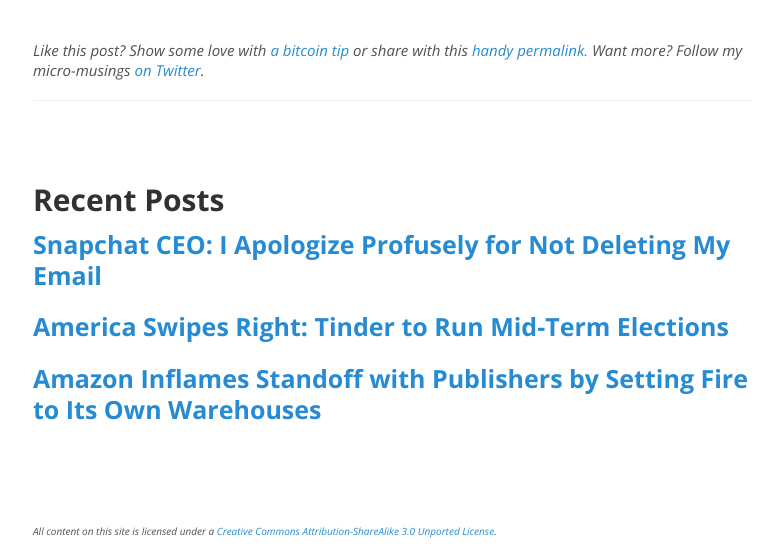
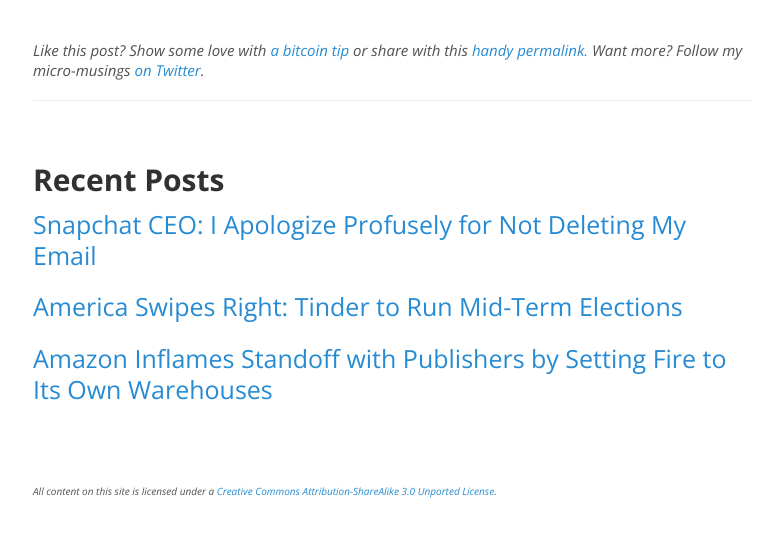
Before and after one commit to acityinohio/bitbanter-archive, a Jekyll site: the page built from _posts/2010-09-16-first-standup-routine.md, in a window 1280 px wide. Shown: the part 629-1188 px from the top of the page, without its empty margins (247-1025 px from the left). Built offline with Jekyll 4.4.1, drawn with Linux system fonts in a browser that asks for light colours; Markdown is read by kramdown in place of the engine named in the settings; after the commit the page ends 1148 px from its top, so only the background shows below that.

Commit message:
fix related posts and add some proper new tabs

```diff
--- a/_layouts/default.html
+++ b/_layouts/default.html
@@ -12,7 +12,7 @@
         <h3 class="masthead-title">
           <a href="/" title="Home">{{ site.title }}</a>
 					{% for page in site.pages_list %}
-						&nbsp;&nbsp;<small><a href="{{ page[1]  }}">{{ page[0] }}</a></small>
+					&nbsp;&nbsp;<small><a href="{{ page[1]  }}"{% if page[0] == "Tip" or page[0] == "Feed" %}target="_blank"{% endif %}>{{ page[0] }}</a></small>
 					{% endfor %}
 					<p>{{ site.tagline }}</p>
         </h3>
--- a/public/css/poole.css
+++ b/public/css/poole.css
@@ -428,9 +428,8 @@ tbody tr:nth-child(odd) th {
 
 /* Related posts */
 .related {
-  padding-top: 2rem;
-  padding-bottom: 2rem;
-  /* border-top: 1px solid #eee;*/
+  padding-top: 1rem;
+  padding-bottom: 1rem;
 }
 .related-posts {
   padding-left: 0;
@@ -438,6 +437,7 @@ tbody tr:nth-child(odd) th {
 }
 .related-posts h3 {
   margin-top: 0;
+	font-weight: normal;
 }
 .related-posts li small {
   font-size: 75%;
```
